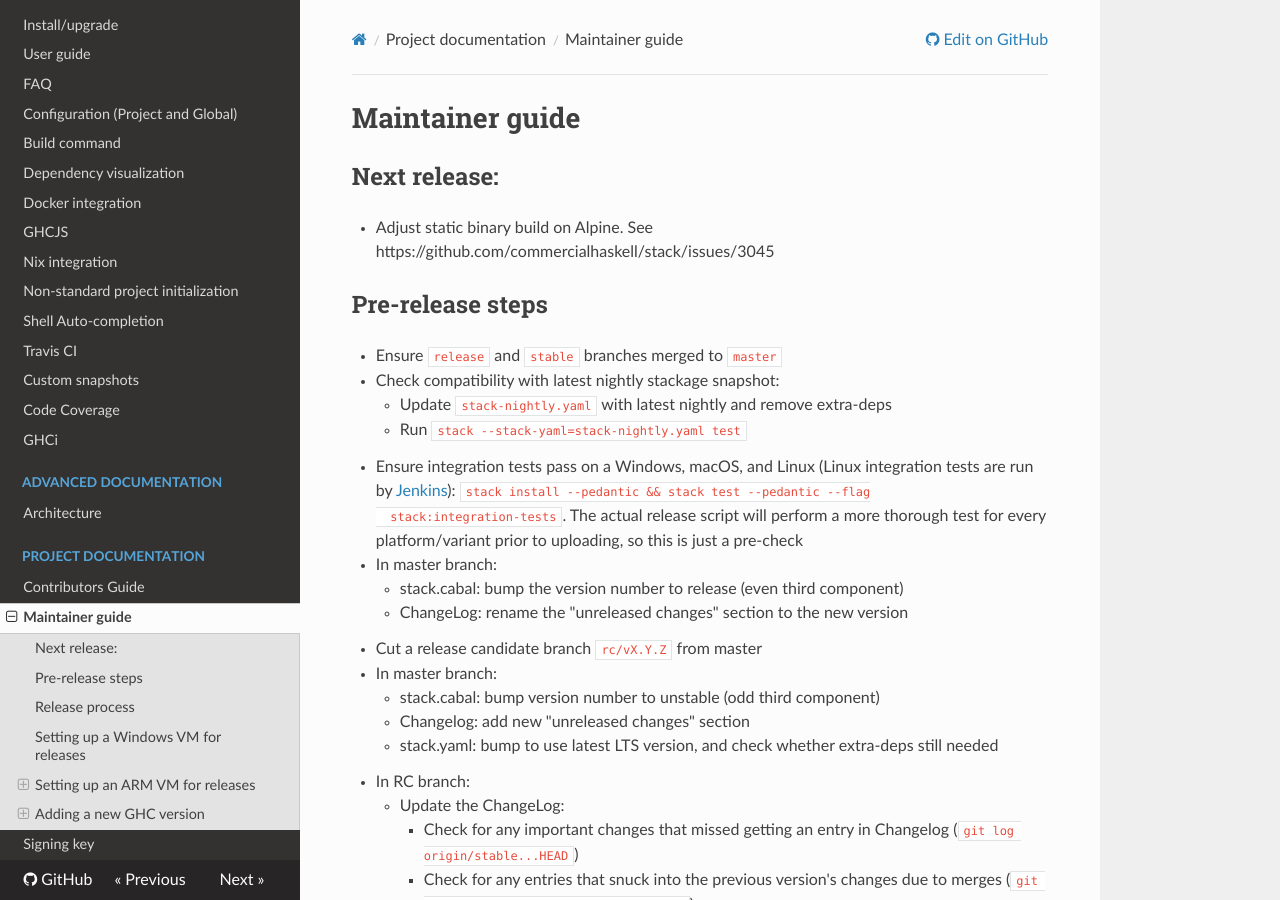
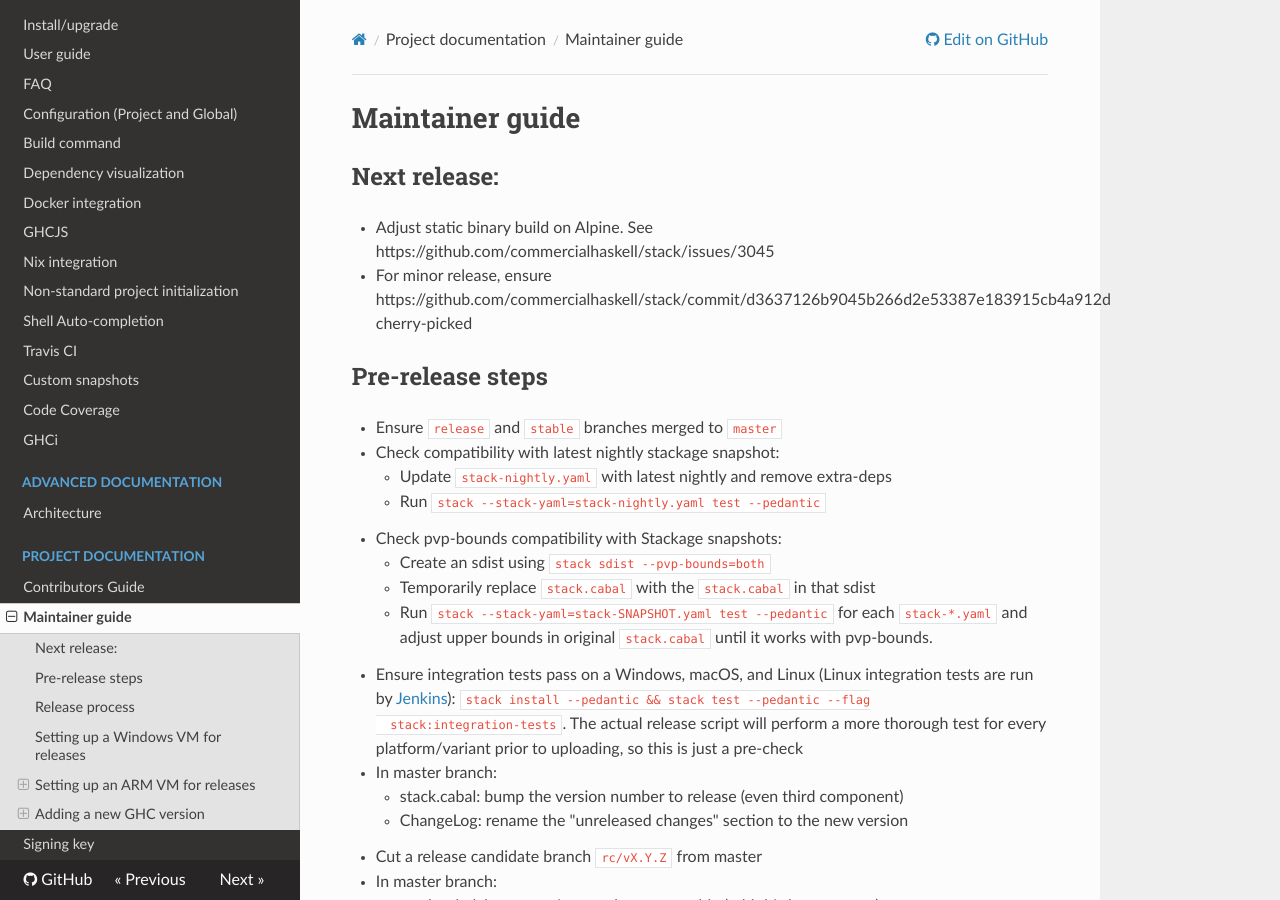
Before and after one commit to commercialhaskell/stack, an MkDocs documentation site: the page built from doc/MAINTAINER_GUIDE.md, in a window 1280 px wide and 900 px high. Built offline with MkDocs 1.6.1, drawn with Linux system fonts in a browser that asks for light colours; nearby versions of some CDN libraries; old or Windows-style settings are respelled for this version of MkDocs.

Commit message:
stack.cabal: adjust upper bounds for better pvp-bounds compatibility (#3001)

```diff
--- a/doc/MAINTAINER_GUIDE.md
+++ b/doc/MAINTAINER_GUIDE.md
@@ -4,13 +4,20 @@
 
 * Adjust static binary build on Alpine. See
   https://github.com/commercialhaskell/stack/issues/3045
+* For minor release, ensure https://github.com/commercialhaskell/stack/commit/d3637126b9045b266d2e53387e183915cb4a912d cherry-picked
 
 ## Pre-release steps
 
 * Ensure `release` and `stable` branches merged to `master`
 * Check compatibility with latest nightly stackage snapshot:
     * Update `stack-nightly.yaml` with latest nightly and remove extra-deps
-    * Run `stack --stack-yaml=stack-nightly.yaml test`
+    * Run `stack --stack-yaml=stack-nightly.yaml test --pedantic`
+* Check pvp-bounds compatibility with Stackage snapshots:
+    * Create an sdist using `stack sdist --pvp-bounds=both`
+    * Temporarily replace `stack.cabal` with the `stack.cabal` in that sdist
+    * Run `stack --stack-yaml=stack-SNAPSHOT.yaml test --pedantic` for each
+      `stack-*.yaml` and adjust upper bounds in original `stack.cabal` until it
+      works with pvp-bounds.
 * Ensure integration tests pass on a Windows, macOS, and Linux (Linux
   integration tests are run
   by
```
Also changed, not shown: 1 other file.
